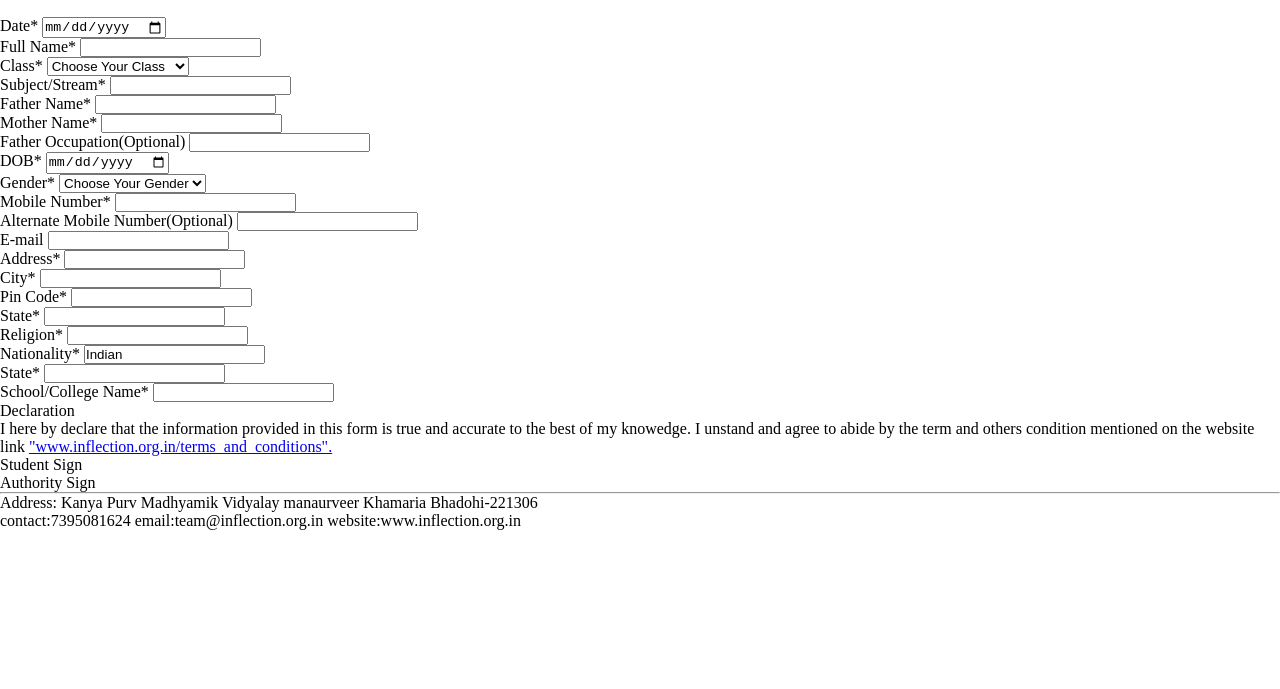
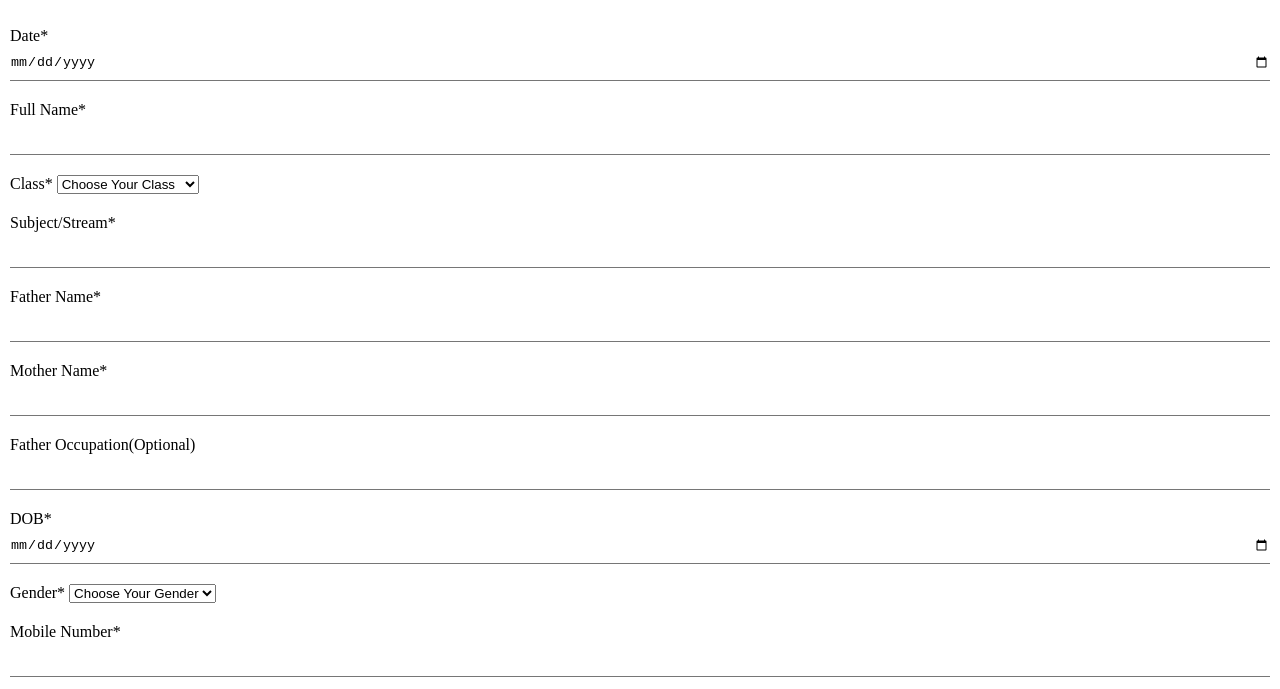
Before and after one commit to Inflection-ORG-Academy/admission-form, a plain HTML site: page index.html in a window 1280 px wide. Shown: the part 111-800 px from the top of the page. Drawn offline with Linux system fonts and the light colour scheme.

Commit message:
added CSS to input & header

```diff
--- a/index.html
+++ b/index.html
@@ -15,17 +15,17 @@
 
     <form>
         <!-- Date Input -->
-            <div id="input-parenet">
+            <div class="input-parent">
                 <label>Date*</label>
                 <input required type="date"/>
             </div>
             <!-- Student Full Name -->
-            <div id="input-parenet">
+            <div class="input-parent">
                 <label>Full Name*</label>
                 <input required type="text"/>
             </div>
             <!-- Class -->
-            <div id="input-parenet">
+            <div class="input-parent">
                 <label>Class*</label>
                 <select>
                     <option>Choose Your Class</option>
@@ -42,32 +42,32 @@
             </div>
 
             <!-- Subject/Stream -->
-            <div id="input-parenet">
+            <div class="input-parent">
                 <label>Subject/Stream*</label>
                 <input required type="text"/>
             </div>
             <!-- Father Name -->
-            <div id="input-parenet">
+            <div class="input-parent">
                 <label>Father Name*</label>
                 <input required type="text"/>
             </div>
             <!-- Mother Name -->
-            <div id="input-parenet">
+            <div class="input-parent">
                 <label>Mother Name*</label>
                 <input required type="text"/>
             </div>
             <!-- Father Occupation -->
-            <div id="input-parenet">
+            <div class="input-parent">
                 <label>Father Occupation(Optional)</label>
                 <input type="text"/>
             </div>
             <!-- DOB -->
-            <div id="input-parenet">
+            <div class="input-parent">
                 <label>DOB*</label>
                 <input required type="date"/>
             </div>
             <!-- Gender -->
-            <div id="input-parenet">
+            <div class="input-parent">
                 <label>Gender*</label>
                 <select>
                     <option>Choose Your Gender</option>
@@ -77,59 +77,59 @@
                 </select>
             </div>
             <!-- Mobile Name -->
-            <div id="input-parenet">
+            <div class="input-parent">
                 <label>Mobile Number*</label>
                 <input required type="Number"/>
             </div>
 
             <!-- Alternate Mobile Name -->
-            <div id="input-parenet">
+            <div class="input-parent">
                 <label>Alternate Mobile Number(Optional)</label>
                 <input type="Number"/>
             </div>
 
             <!-- Email -->
-            <div id="input-parenet">
+            <div class="input-parent">
                 <label>E-mail</label>
                 <input type="email"/>
             </div>
             <!-- Address -->
-            <div id="input-parenet">
+            <div class="input-parent">
                 <label>Address*</label>
                 <input required type="text"/>
             </div>
             <!-- City -->
-            <div id="input-parenet">
+            <div class="input-parent">
                 <label>City*</label>
                 <input required type="text"/>
             </div>
             <!-- Pin Code -->
-            <div id="input-parenet">
+            <div class="input-parent">
                 <label>Pin Code*</label>
                 <input required type="number"/>
             </div>
             <!-- State -->
-            <div id="input-parenet">
+            <div class="input-parent">
                 <label>State*</label>
                 <input required type="text"/>
             </div>
             <!-- Religion -->
-            <div id="input-parenet">
+            <div class="input-parent">
                 <label>Religion*</label>
                 <input required type="text"/>
             </div>
             <!-- Nationality -->
-            <div id="input-parenet">
+            <div class="input-parent">
                 <label>Nationality*</label>
                 <input required type="text" value="Indian" readonly/>
             </div>
             <!-- State -->
-            <div id="input-parenet">
+            <div class="input-parent">
                 <label>State*</label>
                 <input required type="text"/>
             </div>
             <!-- School/College Name -->
-            <div id="input-parenet">
+            <div class="input-parent">
                 <label>School/College Name*</label>
                 <input required type="text"/>
             </div>
@@ -163,6 +163,27 @@
             text-align: center;
             padding: 20px;
         }
+
+        .input-parent{
+            padding: 10px;
+        }
+
+        input{
+            border-top-style: none;
+            border-left-style: none;
+            border-right-style: none;
+            border-bottom-style: solid;
+
+            border-width: 1px;
+            width: 100%;
+            height: 36px;
+        }
+
+
+
+
+
+
     </style>
 </body>
 </html>
```
